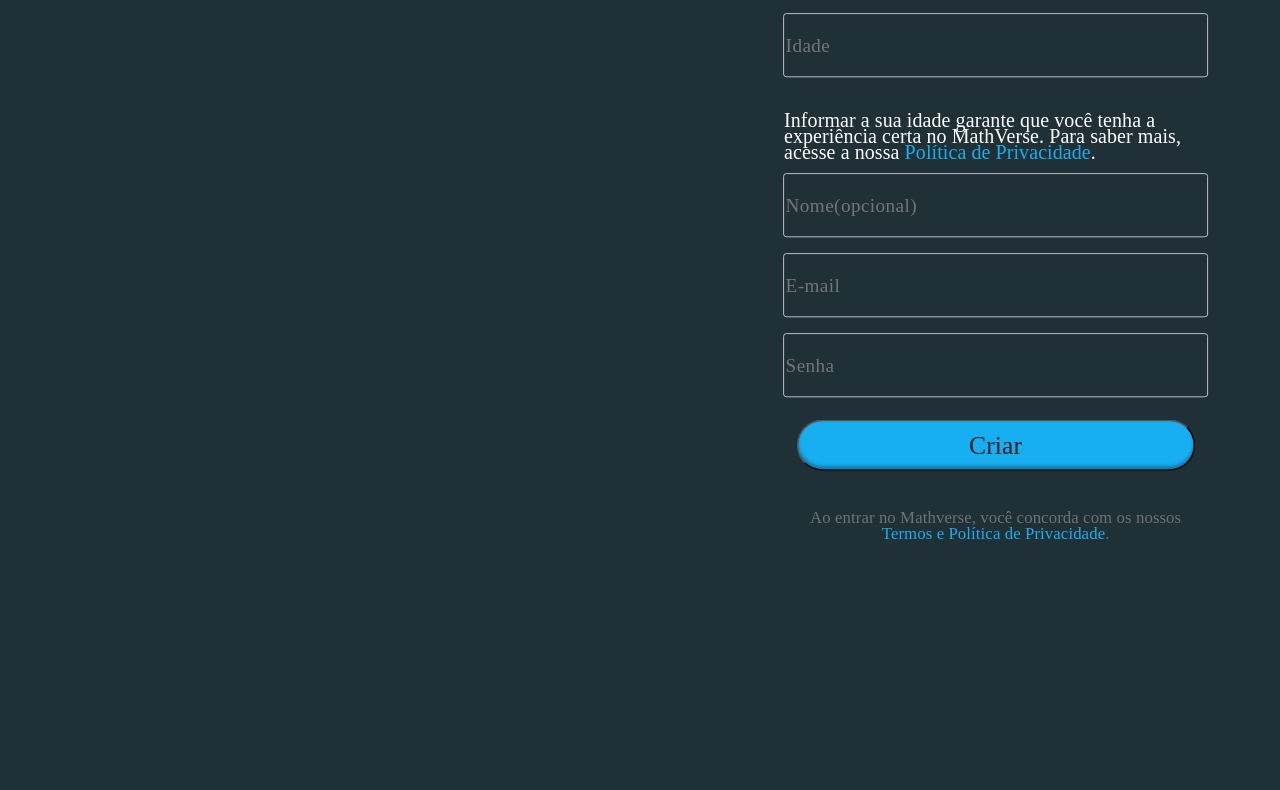
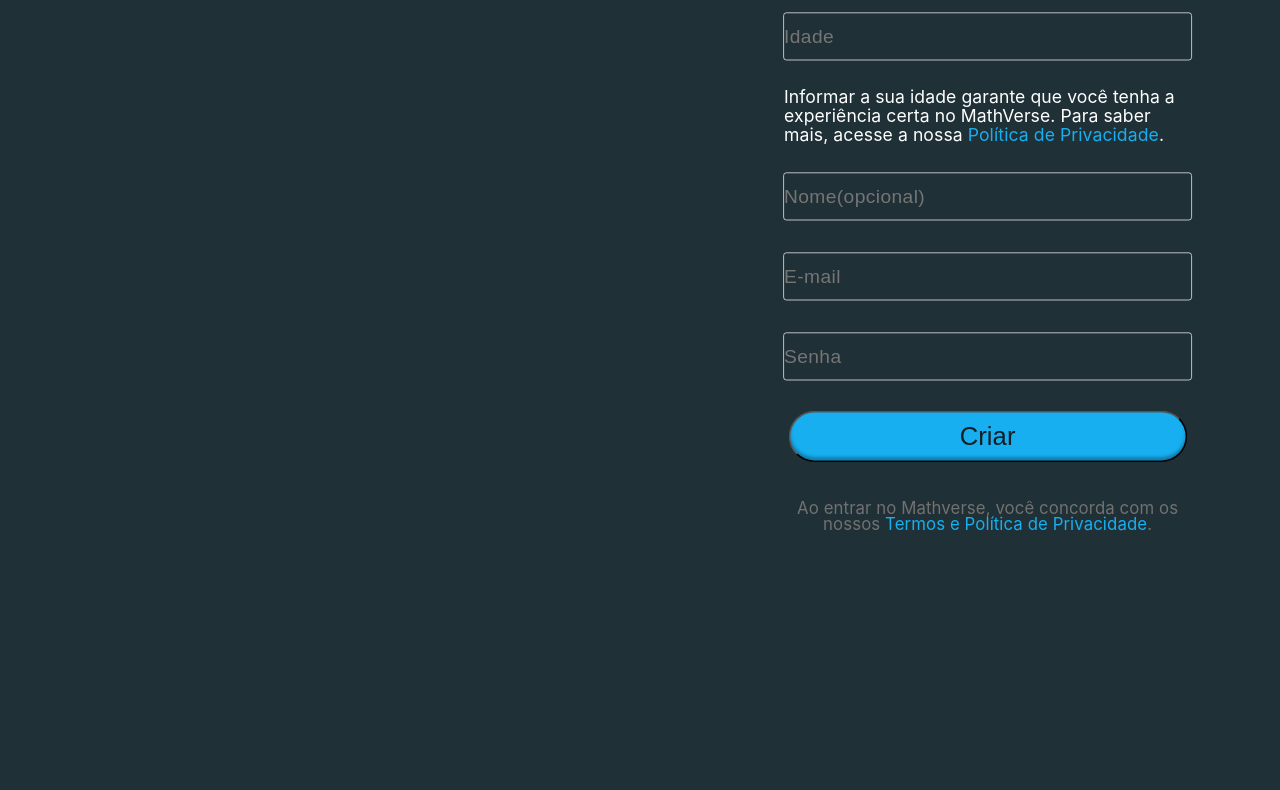
Before and after one commit to CarneiroX/Mathverse, a plain HTML site: page pages/cadastrar.html in a window 1280 px wide. Shown: the part 214-1004 px from the top of the page. Drawn offline with Linux system fonts and the light colour scheme.

Commit message:
Update cadastrar.css

```diff
--- a/css/cadastrar.css
+++ b/css/cadastrar.css
@@ -1,3 +1,10 @@
+/* Reset básico */
+* {
+    margin: 0;
+    padding: 0;
+    box-sizing: border-box;
+}
+
 body {
     width: 1920px;
     height: 1080px;
@@ -45,7 +52,7 @@ body {
     background: #131F24;
     color: #17AFF0;
     text-align: center;
-    font-family: Lalezar;
+    font-family: 'Poppins', sans-serif;
     font-size: 24px;
     font-style: normal;
     font-weight: 400;
@@ -73,7 +80,7 @@ body {
     margin-left: 61%;
     flex-shrink: 0;
     color: #FFF;
-    font-family: Lalezar;
+    font-family: 'Poppins', sans-serif;
     font-size: 48px;
     font-style: normal;
     font-weight: 400;
@@ -106,7 +113,7 @@ body {
     background: transparent;
 
     color: #FFF;
-    font-family: Lalezar;
+    font-family: 'Poppins', sans-serif;
     font-size: 24px;
     font-style: normal;
     font-weight: 400;
@@ -117,7 +124,7 @@ body {
 
 .politicas {
     display: flex;
-    width: 529px;
+    width: 509px;
     height: 97px;
     margin-top: -325px;
     margin-left: 50%;
@@ -125,11 +132,11 @@ body {
     align-items: flex-start;
     flex-shrink: 0;
     color: #FFF;
-    font-family: Lalezar;
-    font-size: 25px;
+    font-family: 'Inter', sans-serif;
+    font-size: 22px;
     font-style: normal;
     font-weight: 400;
-    line-height: 20px;
+    line-height: 24px;
     letter-spacing: 0.1px;
 }
 
@@ -163,7 +170,7 @@ body {
     background: transparent;
 
     color: #FFF;
-    font-family: Lalezar;
+    font-family: 'Poppins', sans-serif;
     font-size: 24px;
     font-style: normal;
     font-weight: 400;
@@ -197,7 +204,7 @@ body {
     background: transparent;
 
     color: #FFF;
-    font-family: Lalezar;
+    font-family: 'Poppins', sans-serif;
     font-size: 24px;
     font-style: normal;
     font-weight: 400;
@@ -231,7 +238,7 @@ body {
     background: transparent;
 
     color: #FFF;
-    font-family: Lalezar;
+    font-family: 'Poppins', sans-serif;
     font-size: 24px;
     font-style: normal;
     font-weight: 400;
@@ -265,7 +272,7 @@ body {
     background: #17AFF0;
     color: #131F24;
     text-align: center;
-    font-family: Lalezar;
+    font-family: 'Poppins', sans-serif;
     font-size: 32px;
     font-style: normal;
     font-weight: 400;
@@ -286,7 +293,7 @@ body {
     flex-shrink: 0;
     color: #717171;
     text-align: center;
-    font-family: Lalezar;
+    font-family: 'Inter', sans-serif;
     font-size: 21px;
     font-style: normal;
     font-weight: 400;
```
